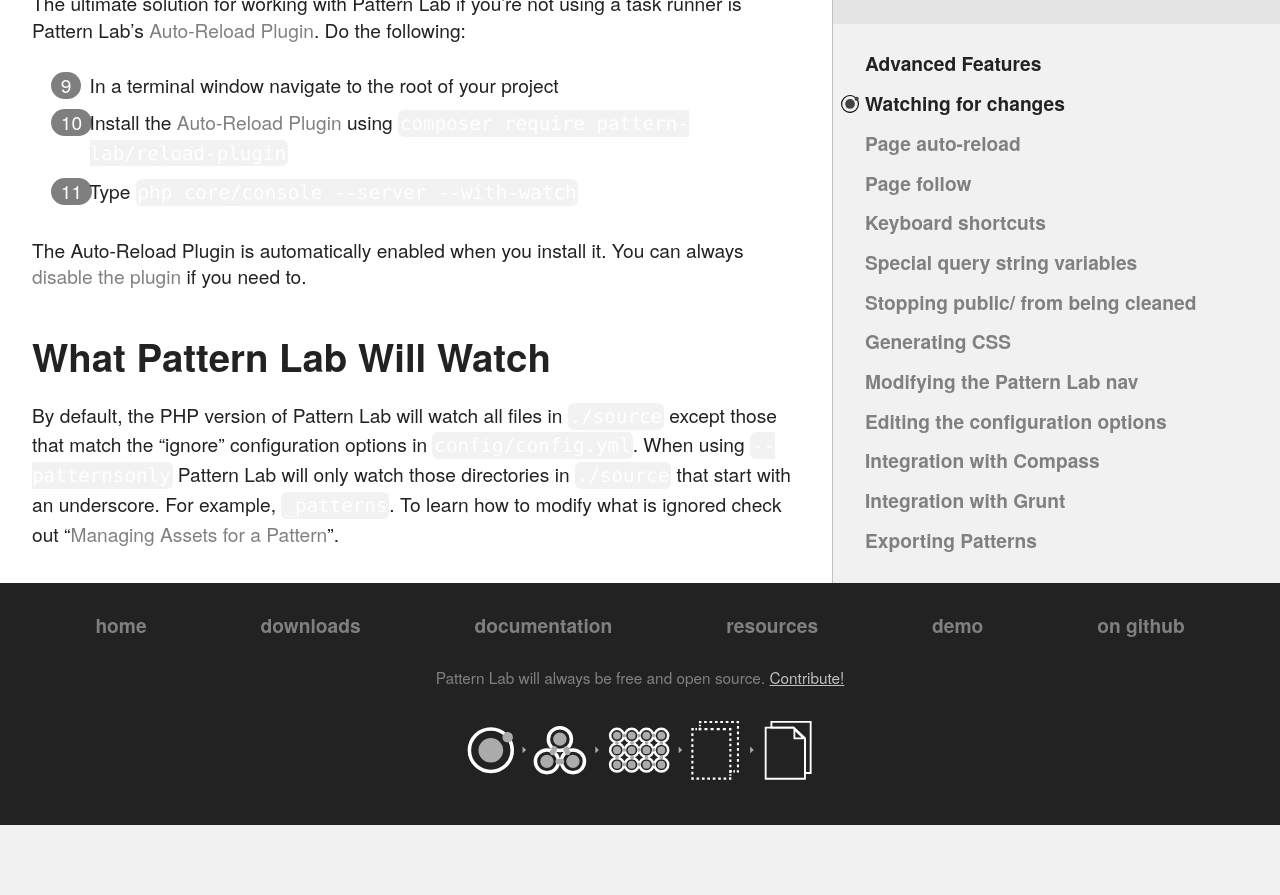
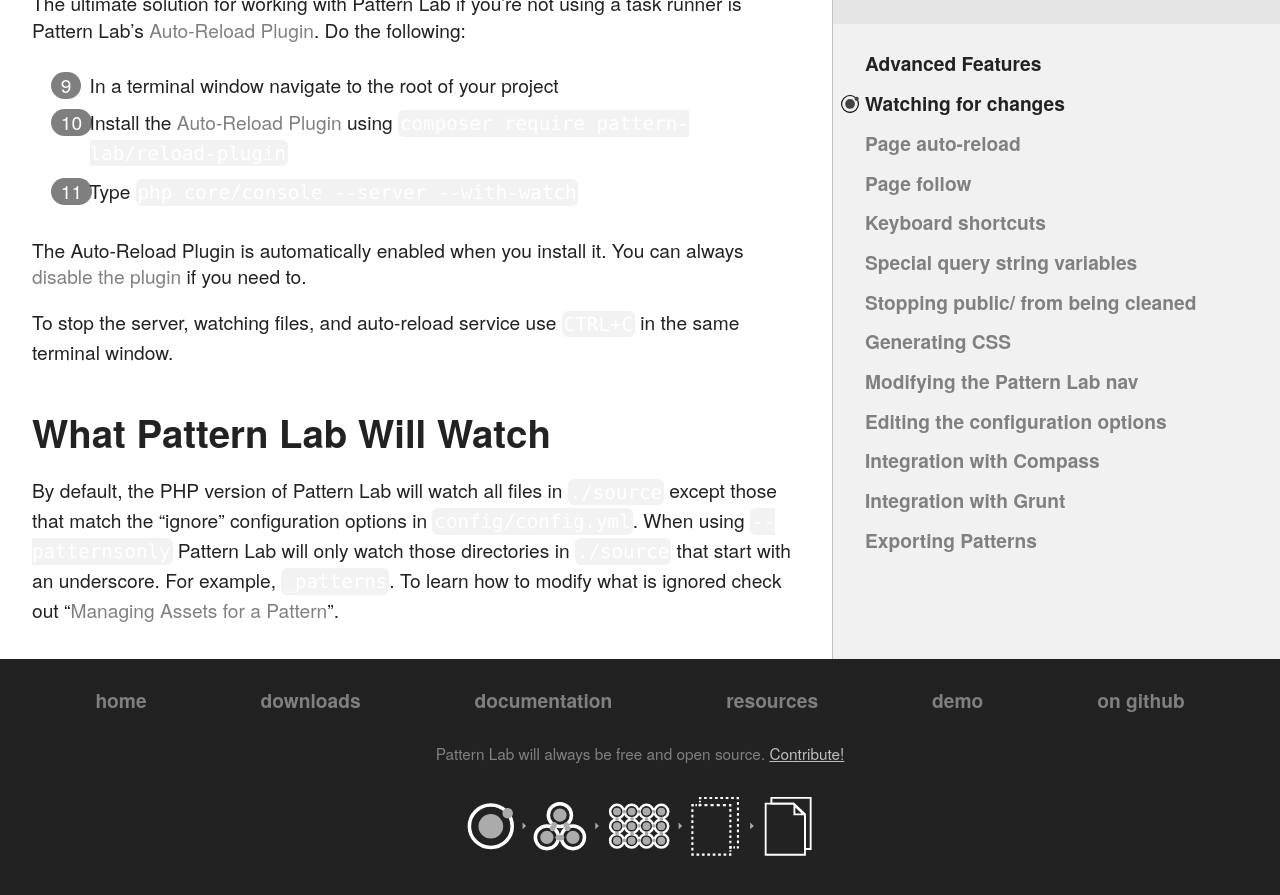
Before and after one commit to pattern-lab/website, a Jekyll site: the page built from docs/advanced-auto-regenerate.md, in a window 1280 px wide and 900 px high, scrolled down 1696 px. Shown: the top 895 px of the window. Built offline with Jekyll 4.4.1, drawn with Linux system fonts in a browser that asks for light colours; comment, search, counter and statistics services are not loaded; before the commit the page ends 2521 px from its top, so only the background shows below that.

Commit message:
adding directions for stopping all the things

```diff
--- a/docs/advanced-auto-regenerate.md
+++ b/docs/advanced-auto-regenerate.md
@@ -58,6 +58,8 @@
 
 The Auto-Reload Plugin is automatically enabled when you install it. You can always [disable the plugin](https://github.com/pattern-lab/plugin-php-reload#disabling-the-plugin) if you need to.
 
+To stop the server, watching files, and auto-reload service use `CTRL+C` in the same terminal window.
+
 ## What Pattern Lab Will Watch
 
 By default, the PHP version of Pattern Lab will watch all files in `./source` except those that match the "ignore" configuration options in `config/config.yml`. When using `--patternsonly` Pattern Lab will only watch those directories in `./source` that start with an underscore. For example, `_patterns`. To learn how to modify what is ignored check out "[Managing Assets for a Pattern](/docs/pattern-managing-assets.html)".
```
